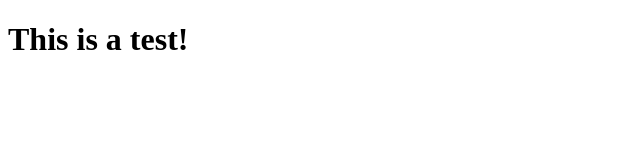
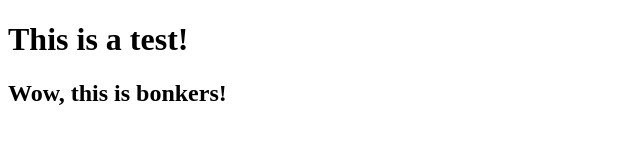
Before and after one commit to Tsensuno/iat339-demo-summer2016, a plain HTML site: page index.html in a window 1280 px wide. Shown: the whole page, without its empty margins (0-640 px from the left). Drawn offline with Linux system fonts and the light colour scheme.

Commit message:
Added an h2 header into body that says "Wow, this is bonkers!".

```diff
--- a/index.html
+++ b/index.html
@@ -6,5 +6,6 @@
 </head>
 <body>
 <h1>This is a test!</h1>
+<h2>Wow, this is bonkers!</h2>
 </body>
 </html>
```
